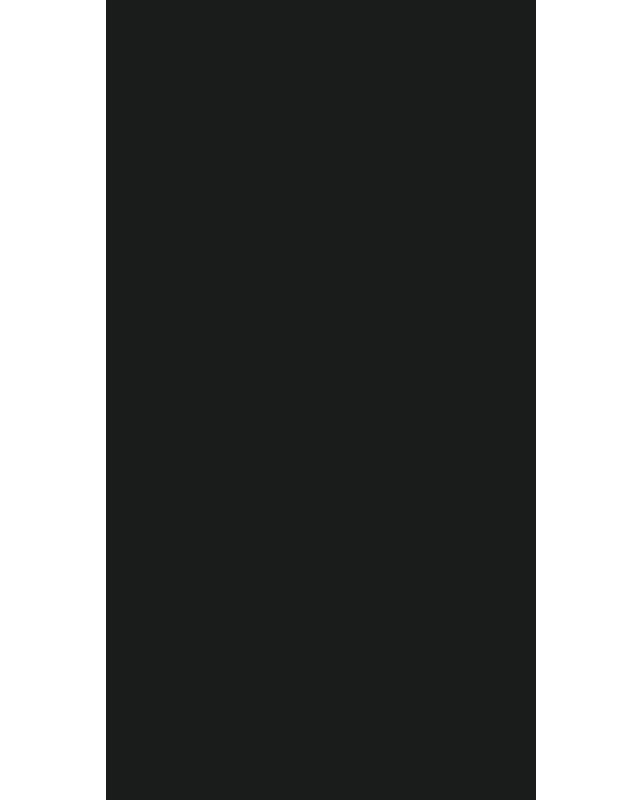
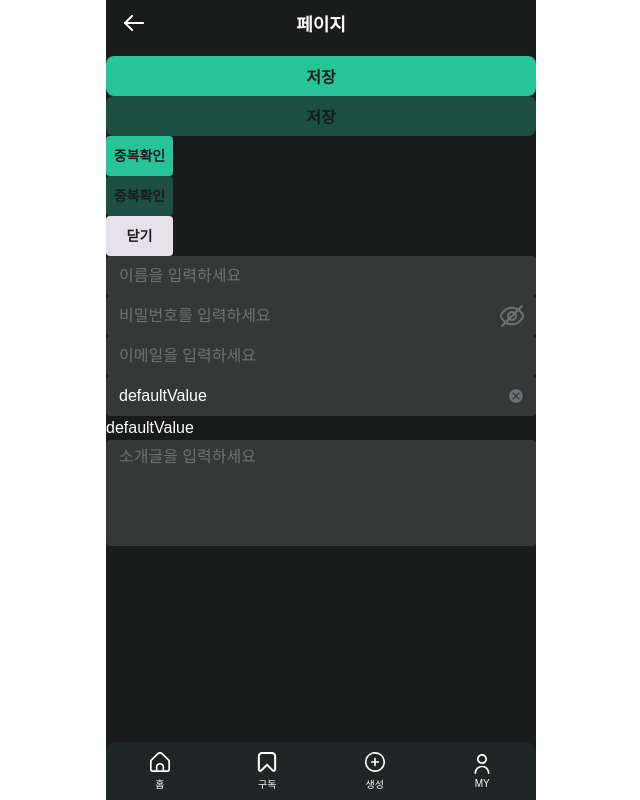
Before and after one commit to Dev-FE-3/toy-project3-team2, a React (Vite) app: page /guide in a window 1280 px wide. Before the commit this address had no page. Shown: the whole page, without its empty margins (319-959 px from the left). Built offline with nearby package versions, Linux system fonts and the light colour scheme.

Commit message:
Chore: Guide 페이지 추가 (공통 컴포넌트 예시)

```diff
--- a/src/App.tsx
+++ b/src/App.tsx
@@ -12,13 +12,13 @@ import MyPage from "./pages/MyPage";
 import EditProfile from "./pages/EditProfile";
 
 import Layout from "./layout/Layout";
+import Guide from "./components/common/Guide";
 
 // interface PlaylistItem {
 //   id: number;
 //   title: string;
 //   info: string;
 // }
-
 
 function App() {
   // const [items, setItems] = useState<PlaylistItem[]>([]);
@@ -55,6 +55,7 @@ function App() {
           <Route path="/mypage" element={<MyPage />} />
           <Route path="/subscriptions" element={<Subscriptions />} />
           <Route path="/playlist/:id" element={<PlaylistDetail />} />
+          <Route path="/guide" element={<Guide />} />
         </Route>
       </Routes>
       {/* <h1>플레이리스트</h1>
--- a/src/components/common/guide.tsx
+++ b/src/components/common/Guide.tsx
@@ -1,6 +1,6 @@
 import { useState } from "react";
-import { Button } from "./button";
-import { Input } from "./input";
+import { Button } from "./Button";
+import { Input } from "./Input";
 
 const ButtonGuide = () => {
   return (
@@ -33,6 +33,7 @@ const InputGuide = () => {
       {/* delete 버튼 옵션 추가 */}
       <Input type="email" showDelete placeholder="이메일을 입력하세요" />
       <Input
+        type="text"
         placeholder="텍스트를 입력하세요"
         value={inputValue}
         defaultValue="defaultValue"
@@ -41,6 +42,8 @@ const InputGuide = () => {
       />
       {/* inputValue 확인 */}
       <p>{inputValue}</p>
+      {/* textarea 소개글 */}
+      <Input type="textarea" placeholder="소개글을 입력하세요" />
     </div>
   );
 };
```
